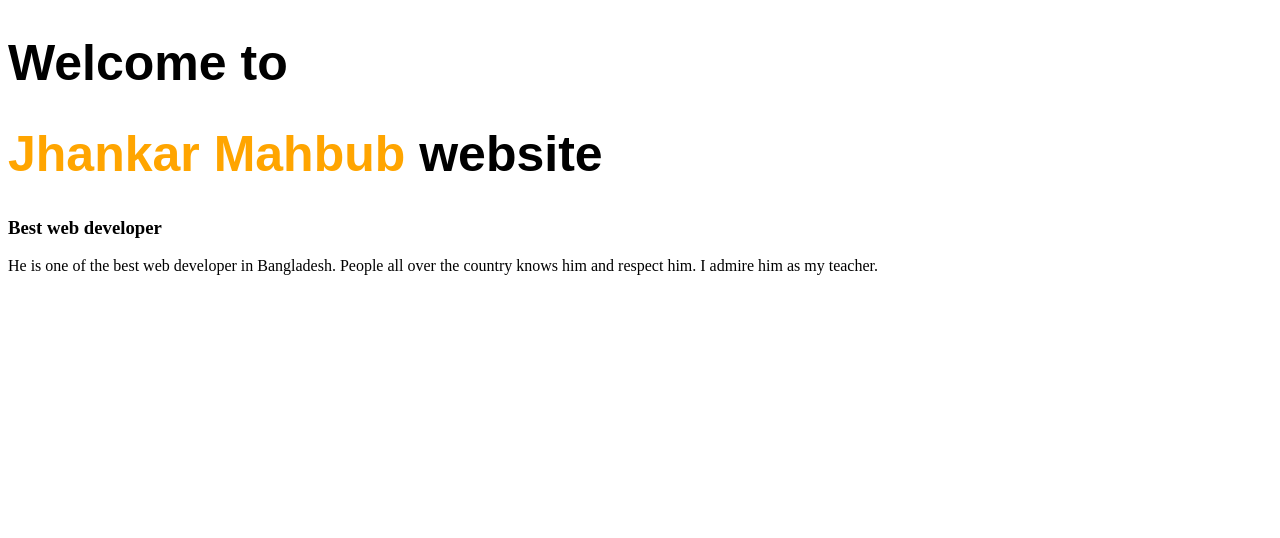
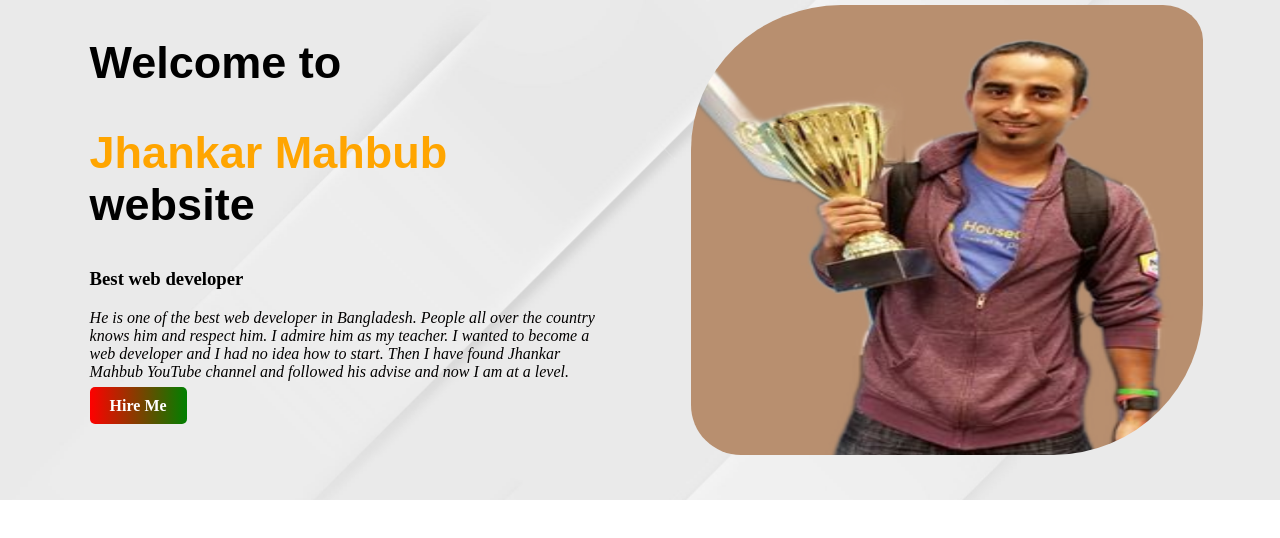
Before and after one commit to mamunhosein/mywebsite, a plain HTML site: page index (2).html in a window 1280 px wide. Drawn offline with Linux system fonts and the light colour scheme; a web font is replaced by a local one.

Commit message:
this is new site building

```diff
--- a/date.css
+++ b/date.css
@@ -1,7 +1,50 @@
+body{
+    margin: 0%;
+}
 h1{
-    font-size: 50px;
+    font-size: 45px;
     font-family: 'Poppins', sans-serif;
+}
+.top-add p{
+    font-family: 'Times New Roman', Times, serif;
+    font-style: oblique;
+    text-shadow: 0px 0px 1.5px rgb(248, 244, 244);
+}
+.link-button{
+    text-decoration: none;
+    background-image: linear-gradient(90deg, red, green);
+    padding: 10px 20px;
+    border-radius: 5px;
+    color: white;
+    font-weight: 700;
 }
 .name-highlight{
     color: orange;
 }
+.half-width{
+    width: 40%;
+    float: left;
+    margin-left: 5%;
+    padding-left: 2%;
+
+}
+.half-width img{
+    width: 100%;
+    height: 450px;
+    border: 0px solid black;
+    border-top-left-radius: 150px;
+    border-bottom-right-radius: 150px;
+    border-bottom-left-radius: 50px;
+    border-top-right-radius: 40px;
+    padding-top: 1%;
+}
+section{
+    height: 500px;
+}
+.top-add{
+    background-image: url(image/site-background.jpg);
+    background-repeat: no-repeat;
+    background-size: cover;
+
+
+}
--- a/index (2).html
+++ b/index (2).html
@@ -9,9 +9,17 @@
     <link rel="stylesheet" href="font.css">
 </head>
 <body>
-    <h1>Welcome to</h1>
-    <h1><span class="name-highlight">Jhankar Mahbub</span> website</h1>
-    <h3>Best web developer</h3>
-    <p>He is one of the best web developer in Bangladesh. People all over the country knows him and respect him. I admire him as my teacher.</p>
+    <section class="top-add">
+       <div class="half-width">
+        <h1>Welcome to</h1>
+        <h1><span class="name-highlight">Jhankar Mahbub</span> website</h1>
+        <h3>Best web developer</h3>
+        <p>He is one of the best web developer in Bangladesh. People all over the country knows him and respect him. I admire him as my teacher. I wanted to become a web developer and I had no idea how to start. Then I have found Jhankar Mahbub YouTube channel and followed his advise and now I am at a level.</p>
+        <a class="link-button" target="_blank" href="https://web.facebook.com/profile.php?id=100013554064241">Hire Me</a>
+       </div>
+       <div class="half-width">
+           <img src="image/ajhankar.png" alt="">
+       </div>
+    </section>
 </body>
 </html>
```
Also changed, not shown: image/1625573122618.png (deleted), image/51CsDxe7mKL._SY600_.jpg (deleted), image/ajhankar.png (added), image/jhankar.jpg (deleted), image/site-background.jpg (added), image/web.jpg (added).
